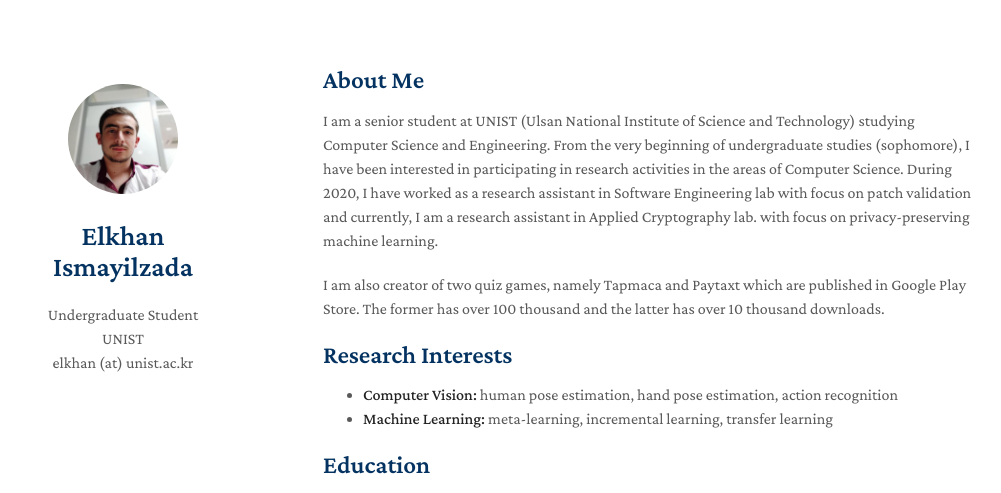
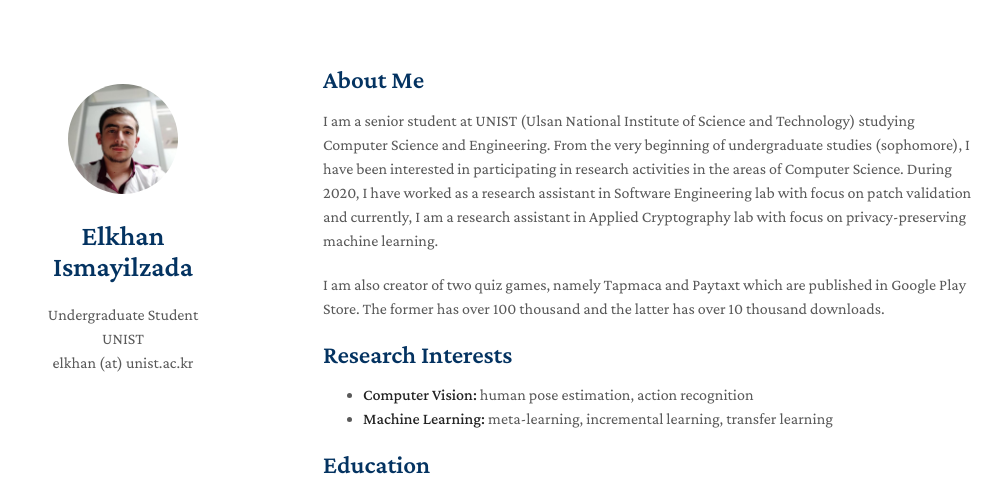
Before and after one commit to elkhanzada/elkhanzada.github.io, a Jekyll site: the page built from index.md, in a window 1280 px wide and 900 px high. Shown: the top 493 px of the window, without its empty margins (147-1148 px from the left). Built offline with Jekyll 4.4.1, drawn with Linux system fonts in a browser that asks for light colours; nearby versions of some CDN libraries; a style sheet for code colours, icons or effects is not loaded; our own code applies the rules of GitHub Pages for plain Markdown files.

Commit message:
Update index.md

```diff
--- a/index.md
+++ b/index.md
@@ -4,13 +4,13 @@ layout: homepage
 
 ## About Me
 
-I am a senior student at UNIST (Ulsan National Institute of Science and Technology) studying Computer Science and Engineering. From the very beginning of undergraduate studies (sophomore), I have been interested in participating in research activities in the areas of Computer Science. During 2020, I have worked as a research assistant in Software Engineering lab with focus on patch validation and currently, I am a research assistant in Applied Cryptography lab. with focus on privacy-preserving machine learning.
+I am a senior student at UNIST (Ulsan National Institute of Science and Technology) studying Computer Science and Engineering. From the very beginning of undergraduate studies (sophomore), I have been interested in participating in research activities in the areas of Computer Science. During 2020, I have worked as a research assistant in Software Engineering lab with focus on patch validation and currently, I am a research assistant in Applied Cryptography lab with focus on privacy-preserving machine learning.
 
 I am also creator of two quiz games, namely Tapmaca and Paytaxt which are published in Google Play Store. The former has over 100 thousand and the latter has over 10 thousand downloads.
 
 ## Research Interests
 
-- **Computer Vision:** human pose estimation, hand pose estimation, action recognition
+- **Computer Vision:** human pose estimation, action recognition
 - **Machine Learning:** meta-learning, incremental learning, transfer learning
 
 ## Education
```
